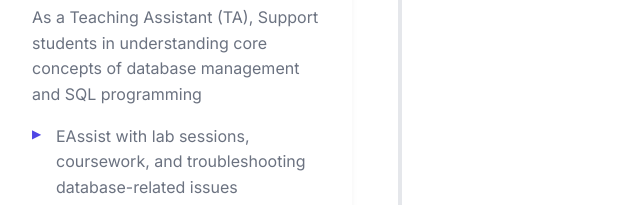
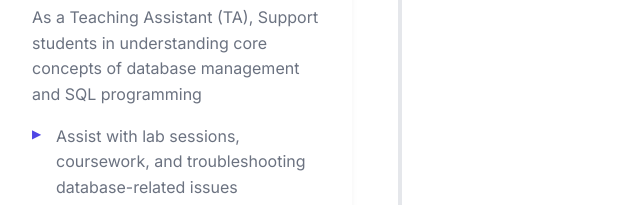
Before and after one commit to MohitRaiyani-27/MohitRaiyani-27.github.io, a website: page index.html in a window 1280 px wide. Shown: the part 4380-4585 px from the top of the page, 240-880 px from the left. Drawn offline with Linux system fonts and the light colour scheme.

Commit message:
Update index.html

```diff
--- a/index.html
+++ b/index.html
@@ -294,7 +294,7 @@
                         <span class="timeline-date">September 2024 – Present</span>
                         <p>As a Teaching Assistant (TA), Support students in understanding core concepts of database management and SQL programming</p>
                         <ul>
-                            <li>EAssist with lab sessions, coursework, and troubleshooting database-related issues</li>
+                            <li>Assist with lab sessions, coursework, and troubleshooting database-related issues</li>
                             <li>Guide individuals and groups through data modeling, normalization, and query optimization exercises</li>
                             <li>Collaborate with faculty to deliver tutorials and create an engaging learning environment</li>
                             <li>Help build students’ confidence and technical proficiency in databases through personalized feedback</li>
```
